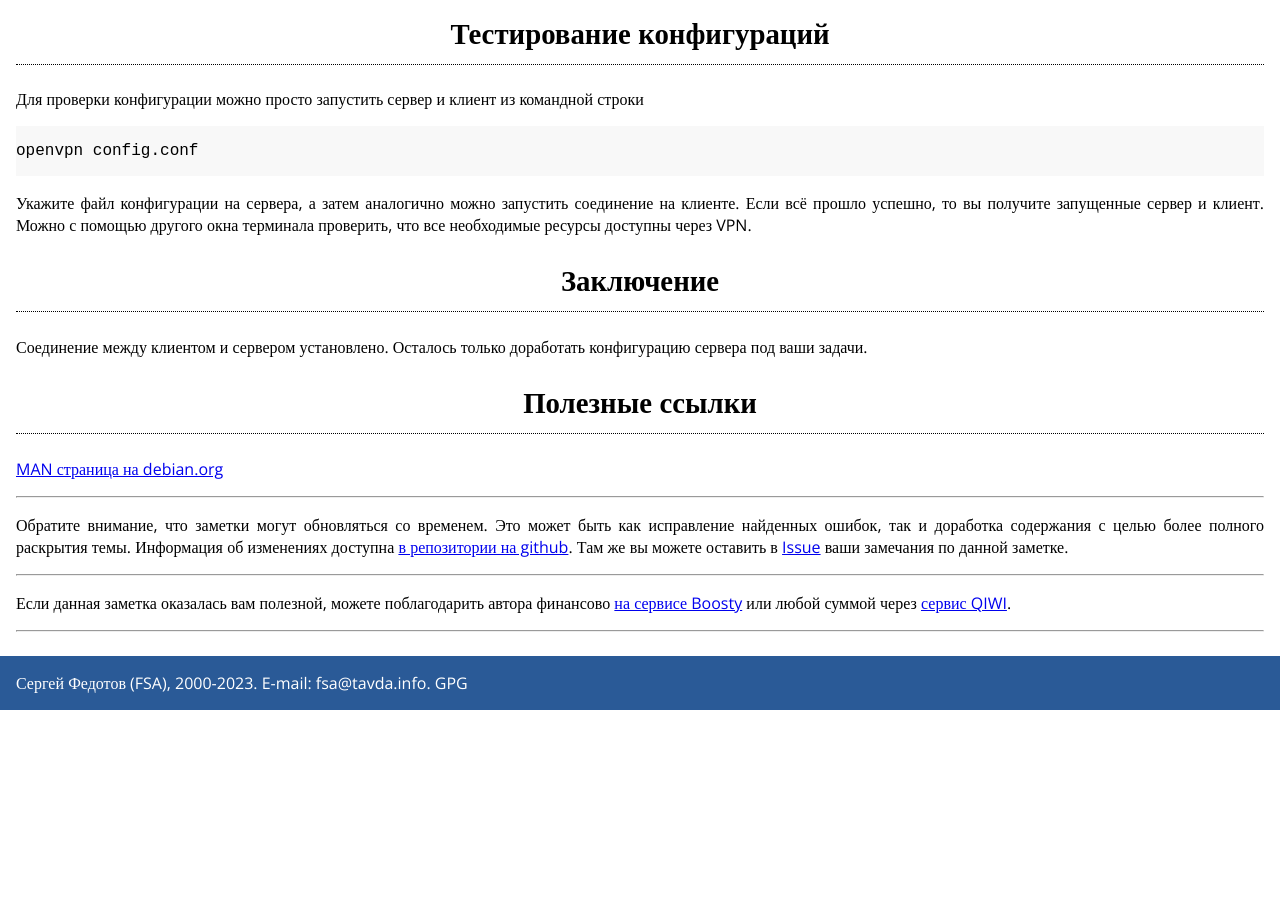
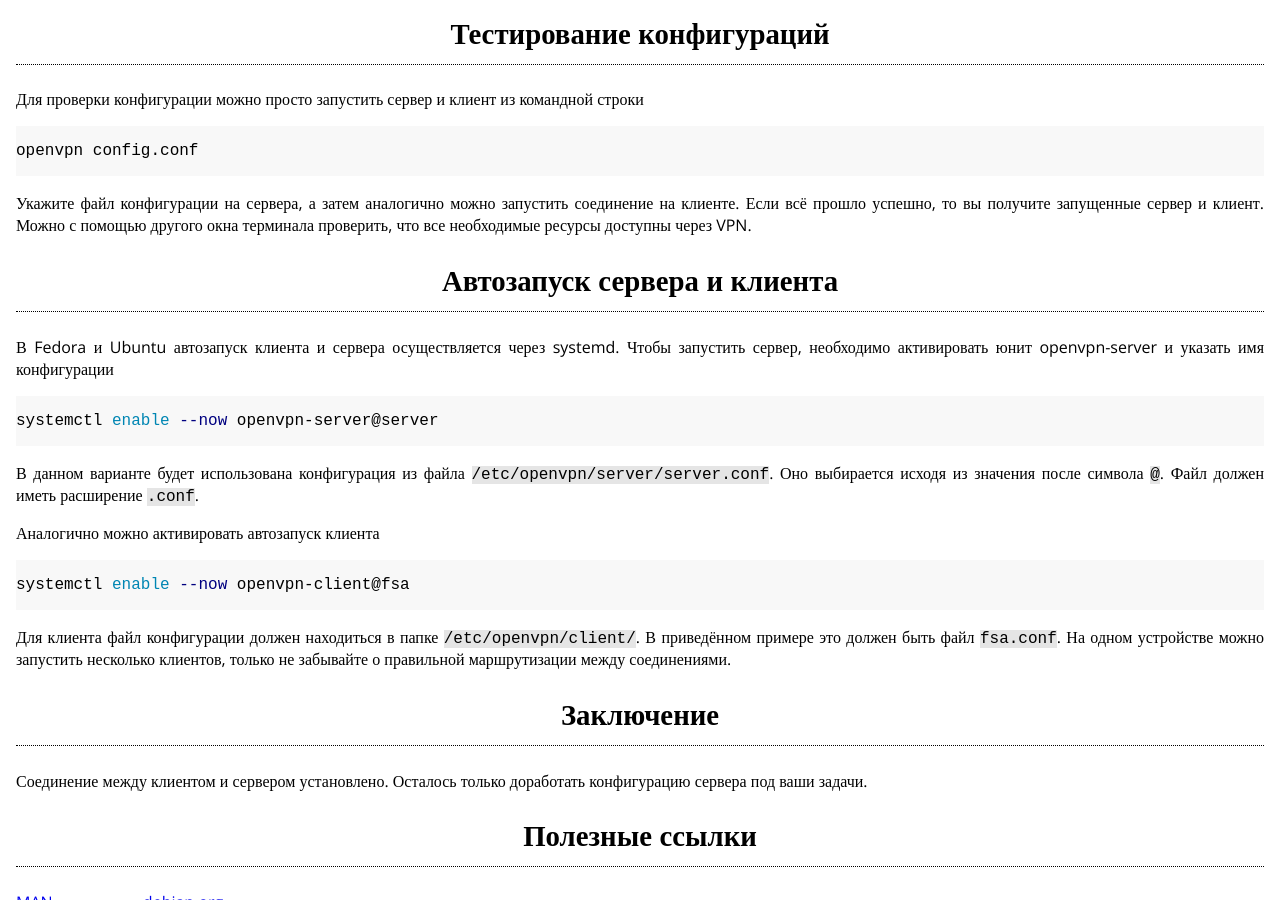
Before and after one commit to fsa/site, a Jekyll site: the page built from _posts/2023-04-20-openvpn.md, in a window 1280 px wide and 900 px high, scrolled down 2475 px. Built offline with Jekyll 4.4.1, drawn with Linux system fonts in a browser that asks for light colours; before the commit the page ends 3185 px from its top, so only the background shows below that.

Commit message:
Добавлен раздел про автозапуск OpenVPN

````diff
--- a/_posts/2023-04-20-openvpn.md
+++ b/_posts/2023-04-20-openvpn.md
@@ -132,6 +132,24 @@ openvpn config.conf
 
 Укажите файл конфигурации на сервера, а затем аналогично можно запустить соединение на клиенте. Если всё прошло успешно, то вы получите запущенные сервер и клиент. Можно с помощью другого окна терминала проверить, что все необходимые ресурсы доступны через VPN.
 
+## Автозапуск сервера и клиента
+
+В Fedora и Ubuntu автозапуск клиента и сервера осуществляется через systemd. Чтобы запустить сервер, необходимо активировать юнит openvpn-server и указать имя конфигурации
+
+```bash
+systemctl enable --now openvpn-server@server
+```
+
+В данном варианте будет использована конфигурация из файла `/etc/openvpn/server/server.conf`. Оно выбирается исходя из значения после символа `@`. Файл должен иметь расширение `.conf`.
+
+Аналогично можно активировать автозапуск клиента
+
+```bash
+systemctl enable --now openvpn-client@fsa
+```
+
+Для клиента файл конфигурации должен находиться в папке `/etc/openvpn/client/`. В приведённом примере это должен быть файл `fsa.conf`. На одном устройстве можно запустить несколько клиентов, только не забывайте о правильной маршрутизации между соединениями.
+
 ## Заключение
 
 Соединение между клиентом и сервером установлено. Осталось только доработать конфигурацию сервера под ваши задачи.
````
